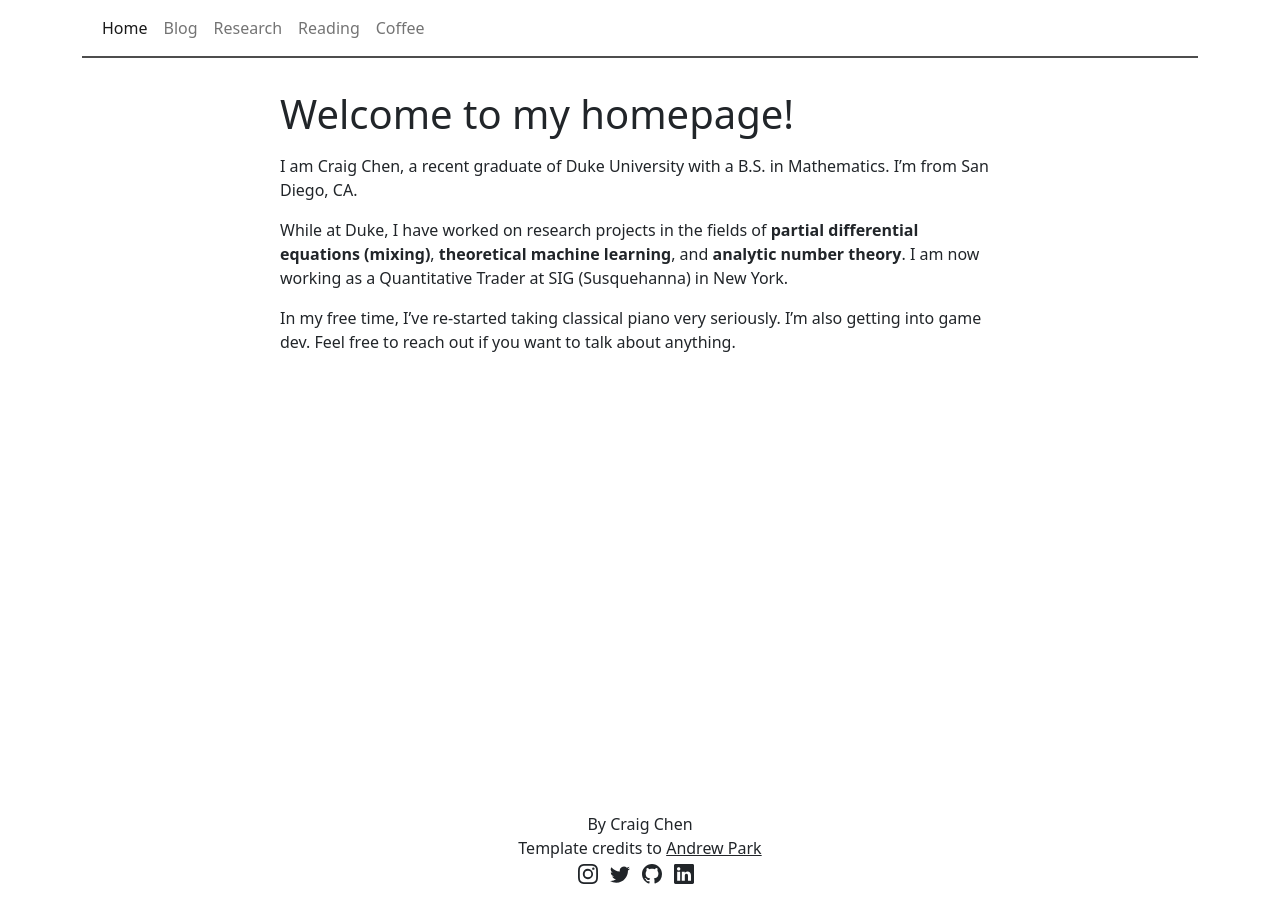
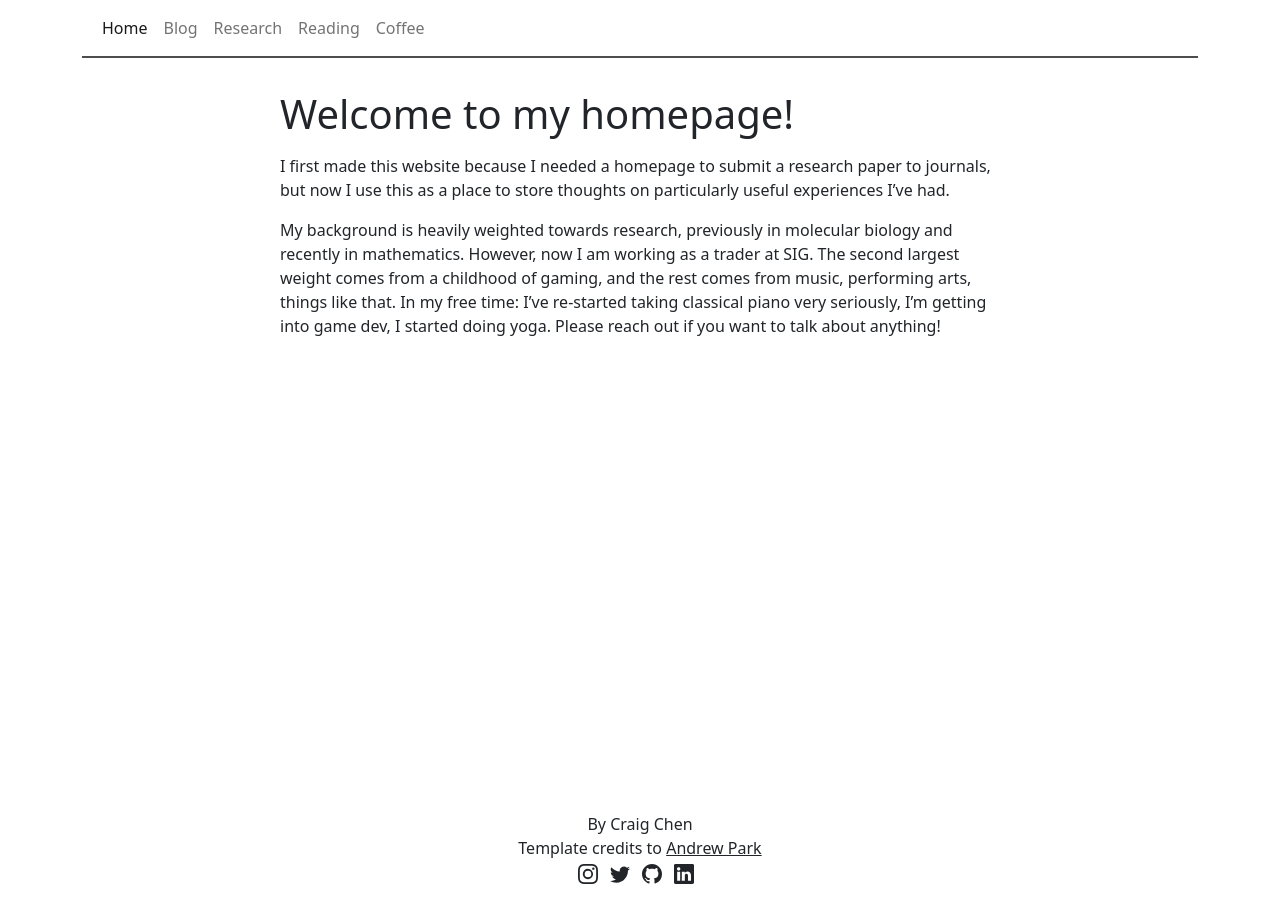
Before and after one commit to craigxchen/craigxchen.github.io, a Jekyll site: the page built from index.md, in a window 1280 px wide. Built offline with Jekyll 4.4.1, drawn with Linux system fonts in a browser that asks for light colours.

Commit message:
redid about page

```diff
--- a/index.md
+++ b/index.md
@@ -3,11 +3,9 @@ layout: page
 title: Welcome to my homepage!
 ---
 
-I am Craig Chen, a recent graduate of Duke University with a B.S. in Mathematics. I'm from San Diego, CA.
+I first made this website because I needed a homepage to submit a research paper to journals, but now I use this as a place to store thoughts on particularly useful experiences I've had.
 
-While at Duke, I have worked on research projects in the fields of **partial differential equations (mixing)**, **theoretical machine learning**, and **analytic number theory**. I am now working as a Quantitative Trader at SIG (Susquehanna) in New York.
-
-In my free time, I've re-started taking classical piano very seriously. I'm also getting into game dev. Feel free to reach out if you want to talk about anything.
+My background is heavily weighted towards research, previously in molecular biology and recently in mathematics. However, now I am working as a trader at SIG. The second largest weight comes from a childhood of gaming, and the rest comes from music, performing arts, things like that. In my free time: I've re-started taking classical piano very seriously, I'm getting into game dev, I started doing yoga. Please reach out if you want to talk about anything!
 
 <!--- two columns with headshot
 <div class="row">
```
